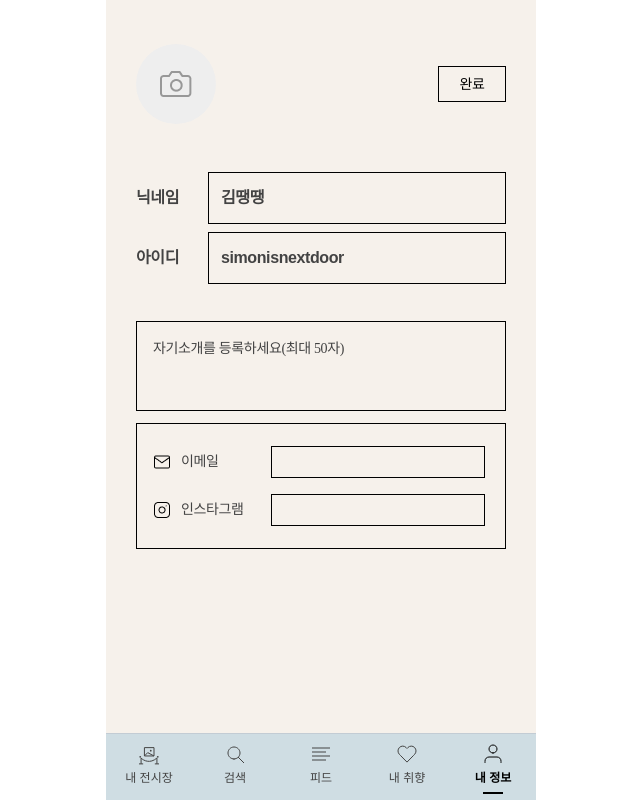
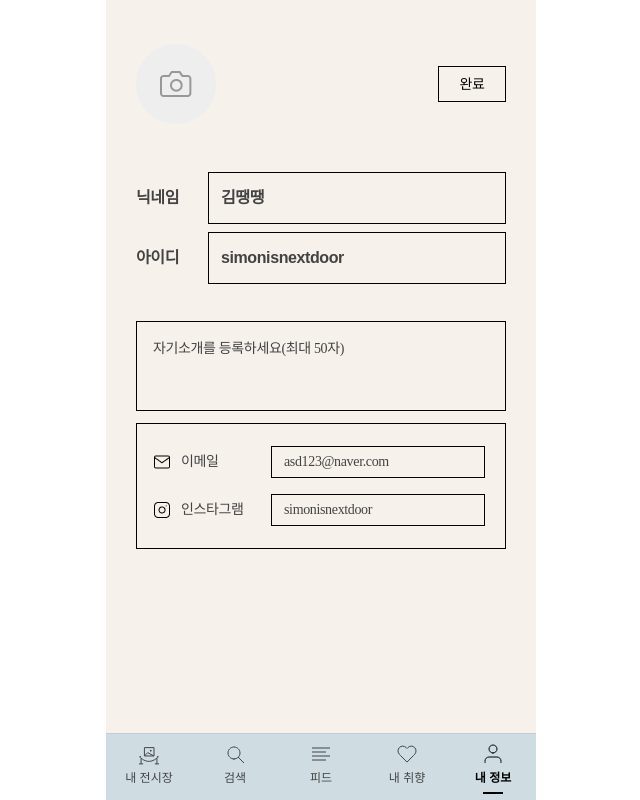
Before and after one commit to problem-not-found/frontend, a React (Vite) app: page /user/edit in a window 1280 px wide. Shown: the whole page, without its empty margins (319-959 px from the left). Built offline with nearby package versions, Linux system fonts and the light colour scheme.

Commit message:
♻️ Refactor: e-mail, nickname 추가

```diff
--- a/src/stores/userStore.js
+++ b/src/stores/userStore.js
@@ -9,6 +9,8 @@ const useUserStore = create(
       user: {
         id: 1,
         name: '김땡땡',
+        nickname: 'simonisnextdoor',
+        email: 'asd123@naver.com',
         profileImage: profileImage,
         title: '크리에이터의 전시장',
       },
```
